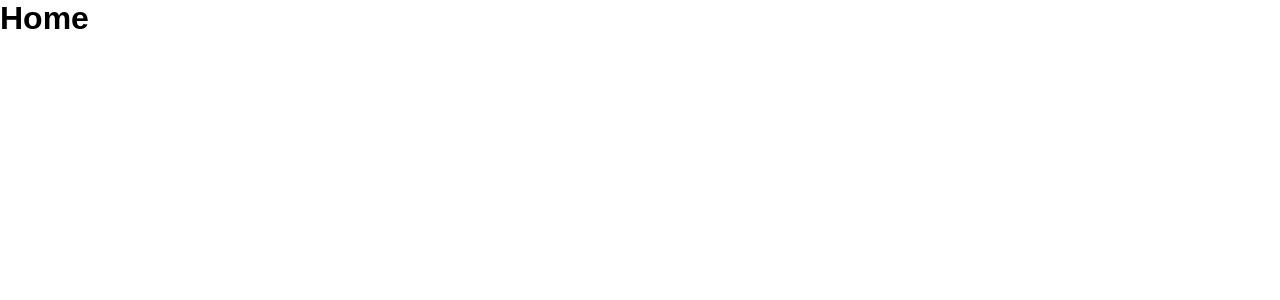
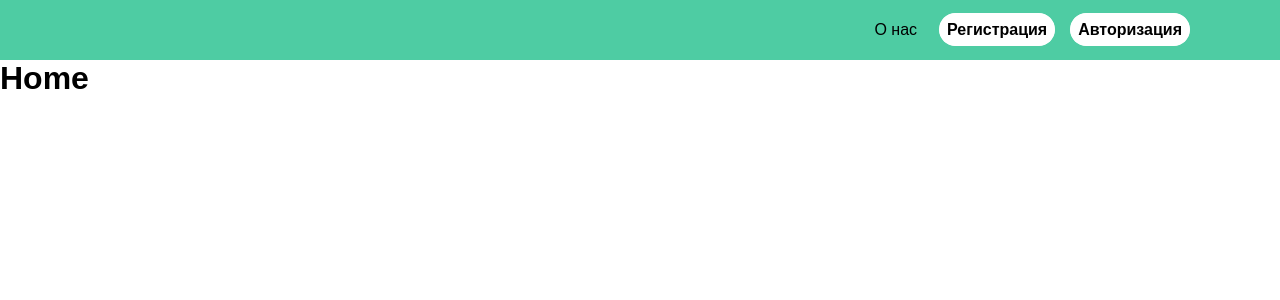
Before and after one commit to Ikiso/Medicine, a React (Create React App) app in the folder current/frontend/: page / in a window 1280 px wide. Shown: the top 300 px of the page. Built offline with nearby package versions, Linux system fonts and the light colour scheme.

Commit message:
create navbar router

```diff
--- a/current/frontend/src/App.js
+++ b/current/frontend/src/App.js
@@ -1,10 +1,11 @@
 import './App.css';
 import PageRouter from "./router/PageRouter";
+import Header from "./components/Header";
 
 function App() {
-
     return (
         <div className="App">
+            <Header/>
             <PageRouter/>
         </div>
     );
--- /dev/null
+++ b/current/frontend/src/components/Header.jsx
@@ -0,0 +1,18 @@
+import React from 'react';
+import classes from './Header.module.css';
+import NavbarRouter from "../router/NavbarRouter";
+
+const Header = () => {
+    return (
+        <header className={classes.header} >
+            <div className={classes.header__inner}>
+                {/*<div className="logo"></div>*/}
+                <nav className={classes.nav}>
+                    <NavbarRouter/>
+                </nav>
+            </div>
+        </header>
+    );
+};
+
+export default Header;
--- /dev/null
+++ b/current/frontend/src/components/Header.module.css
@@ -0,0 +1,16 @@
+.header {
+    background-color: var(--primary-color);
+}
+
+.header__inner {
+    max-width: 1100px;
+    margin: auto;
+    height: 60px;
+    display: flex;
+    justify-content: end;
+    align-items: center;
+}
+
+.nav {
+
+}
--- /dev/null
+++ b/current/frontend/src/components/NavbarLi.jsx
@@ -0,0 +1,30 @@
+import React from 'react';
+import classes from './NavbarLi.module.css';
+import './NavbarLi.module.css';
+import { NavLink } from "react-router-dom";
+
+// TODO: два разных компонента, кнопкообразные и обычные
+// TODO: другой вид для активной страницы
+
+const NavbarLi = ({ children, to, view = '', ...props }) => {
+    function setStyle (view) {
+        if (view) {
+            return classes[view];
+        }
+        return classes.nav__link;
+    }
+
+    return (
+        <li className={classes.nav__list_link}>
+            <NavLink
+                to={to}
+                className={setStyle(view)}
+                {...props}
+            >
+                {children}
+            </NavLink>
+        </li>
+    );
+};
+
+export default NavbarLi;
--- /dev/null
+++ b/current/frontend/src/components/NavbarLi.module.css
@@ -0,0 +1,39 @@
+.nav__list {
+    display: flex;
+}
+
+.nav__list_link {
+    list-style: none;
+}
+
+.nav__list_link + .nav__list_link {
+    margin-left: 15px;
+}
+
+.nav__link {
+    text-decoration: none;
+    padding: 7px;
+    color: var(--primary-color-text);
+}
+
+.nav__link.active {
+    color: var(--second-color-text);
+}
+
+.primary {
+    text-decoration: none;
+    padding: 7px;
+    font-weight: bold;
+    border: 1px solid var(--second-color-text);
+    background-color: var(--second-color-text);
+    color: var(--primary-color-text);
+    border-radius: 20px;
+}
+
+.secondary {
+    text-decoration: none;
+    padding: 7px;
+    border: 1px solid var(--second-color-text);
+    color: var(--second-color-text);
+    border-radius: 20px;
+}
--- a/current/frontend/src/index.css
+++ b/current/frontend/src/index.css
@@ -3,7 +3,7 @@
     --primary-background: #A7A7A7;
     --primary-color-text: #000000;
 
-    --second-color-gradient: linear-gradient(96.76deg, #3F4B6A 61.17%, rgba(85, 17, 70, 0.25) 91.31%);;
+    --second-color-gradient: linear-gradient(96deg, #3F4B6A 61%, rgba(85, 17, 70, 0.25) 91%);
     --second-color-text: #FFFFFF;
     --second-color-title: #F9D56E;
 
--- /dev/null
+++ b/current/frontend/src/router/NavbarRouter.jsx
@@ -0,0 +1,31 @@
+import React from 'react';
+import classes from "../components/NavbarLi.module.css";
+import NavbarLi from "../components/NavbarLi";
+
+const NavbarRouter = () => {
+    const isLogin = false;
+
+    return (
+        <div>
+            {isLogin
+                ?
+                <ul className={classes.nav__list}>
+                    <NavbarLi to="/" >О нас</NavbarLi>
+                    <NavbarLi to="/parser" >Парсер</NavbarLi>
+                    <NavbarLi to="/documentation" >Документация</NavbarLi>
+                    <NavbarLi to="/data" >Данные</NavbarLi>
+                    <NavbarLi to="/profile" >Профиль</NavbarLi>
+                    <NavbarLi view="secondary" to="/" >Выйти</NavbarLi>
+                </ul>
+                :
+                <ul className={classes.nav__list}>
+                    <NavbarLi to="/" >О нас</NavbarLi>
+                    <NavbarLi view="primary" to="/registration" >Регистрация</NavbarLi>
+                    <NavbarLi view="primary" to="/authorization" >Авторизация</NavbarLi>
+                </ul>
+            }
+        </div>
+    );
+};
+
+export default NavbarRouter;
--- a/current/frontend/src/router/PageRouter.jsx
+++ b/current/frontend/src/router/PageRouter.jsx
@@ -1,5 +1,5 @@
 import React from 'react';
-import {Navigate, Route, Routes} from "react-router-dom";
+import { Navigate, Route, Routes } from "react-router-dom";
 import Home from "../pages/Home";
 import Registration from "../pages/Registration";
 import Authorization from "../pages/Authorization";
@@ -10,6 +10,7 @@ import Profile from "../pages/Profile";
 
 const PageRouter = () => {
     const isLogin = false;
+
     return (
         <div>
             {isLogin
```
Also changed, not shown: 1 other file (tests, documents, lock files or other folders).
